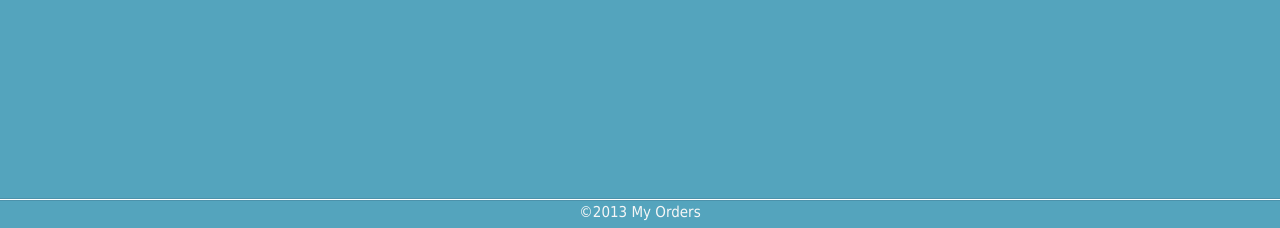
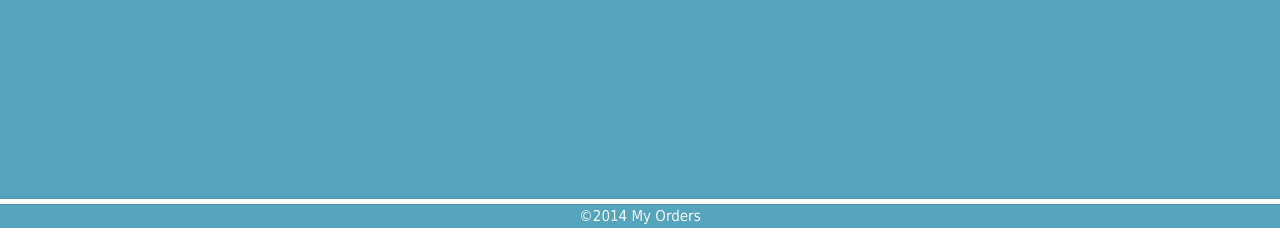
Before and after one commit to Rrarity/OrdersOrganization, a Django app: template MyOrders/templates/base/base.html in a window 1280 px wide. Shown: the part 572-800 px from the top of the page. Run offline with Django 3.2, Linux system fonts and the light colour scheme; the template is opened without the code that fills it, so the values that code supplies are empty; parts of the project's set-up code (start-up, migrations or seed data) failed here and were passed over; some libraries are stand-ins or nearby versions.

Commit message:
Копирайт

```diff
--- a/MyOrders/static/css/base/base.css
+++ b/MyOrders/static/css/base/base.css
@@ -45,7 +45,7 @@ footer {
 }
 
 #line_bottom {
-    height: 1px;
+    height: 5px;
 }
 
 #copyright {
--- a/MyOrders/templates/base/base.html
+++ b/MyOrders/templates/base/base.html
@@ -33,7 +33,7 @@
     {% block footer %}
     <footer>
         <div id="line_bottom" class="hr_line"></div>
-        <span id="copyright">&#169;2013 My Orders</span>
+        <span id="copyright">&#169;2014 My Orders</span>
     </footer>
     {% endblock %}
 
```
